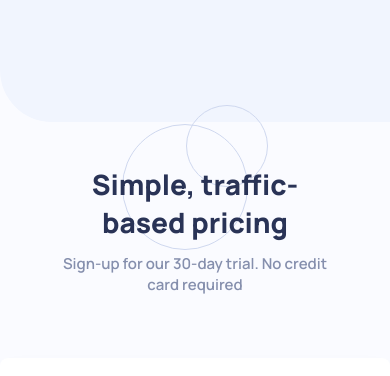
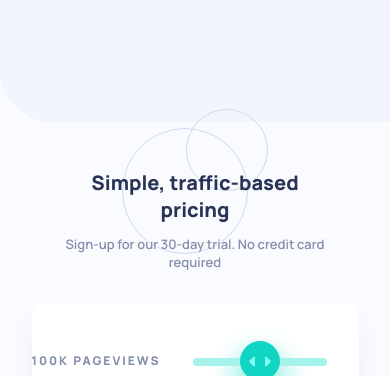
Before and after one commit to astragenius/pricing-slider, a website: page index.html in a window 390 px wide. Shown: the top 376 px of the page. Drawn offline with Linux system fonts and the light colour scheme.

Commit message:
moblie version finished

```diff
--- a/index.html
+++ b/index.html
@@ -18,18 +18,28 @@
   <main class="main__container">
     <div class="main__container_heading"><h1>Simple, traffic-based pricing</h1><h2>Sign-up for our 30-day trial. No credit card required</h2></div>
 
+
+
+
+
     <div class="content__container">
         <div class="content__container_header">
 
             <div class="content__header_pageview"><span>100k Pageviews</span></div>
             <div class="content__header_price"><div>$16.00</div><span>/ month</span></div>
 
+            <div class="slider__container">
+              <label for="slider"></label>
+              <input id="slider" class="slider-range" type="range">
+            </div>
+
         </div>
 
-        <div class="slider__container">
-          <label for="slider"></label>
-          <input id="slider" class="slider-range" type="range">
-        </div>
+
+
+
+
+
 
 
         <div class="slider__billing_container">
@@ -44,7 +54,7 @@
 
 
           <div class="discount_container">
-            <span>25% discount</span>
+            <span>25% <span class="discount">discount</span> </span>
           </div>
 
 
--- a/scss/_base.scss
+++ b/scss/_base.scss
@@ -18,6 +18,7 @@ body {
     background-image: url(/images/bg-pattern.svg);
     background-repeat: no-repeat;
     background-size: contain;
+
 
 }
 
--- a/scss/_breakpoints.scss
+++ b/scss/_breakpoints.scss
@@ -1,5 +1,5 @@
 $breakpoints: (
-    "xs": 0,
+    "xs": 414px,
     "sm": 480px,
     "md": 720px,
     "lg": 960px,
@@ -8,7 +8,7 @@ $breakpoints: (
 
 @mixin xs {
 
-    @media (min-width: map-get($breakpoints, "xs")){
+    @media (max-width: map-get($breakpoints, "xs")){
 
         @content
     }
--- a/scss/_components.scss
+++ b/scss/_components.scss
@@ -1,5 +1,6 @@
 @use 'functions';
 @use 'colors';
+@use 'breakpoints';
 
 
 
@@ -7,10 +8,20 @@
 
 h1 {
     color: $text-color-dark;
+
+    @include xs {
+
+        font-size: rem(20);
+    }
 }
 
 h2 {
     color: $text-color;
+
+    @include xs {
+
+        font-size: rem(13);
+    }
 
 }
 
@@ -39,6 +50,11 @@ h2 {
     background-position: center;
     margin-bottom: rem(54);
 
+    @include xs {
+
+        margin-bottom: rem(30);
+    }
+
     h1 {
 
         margin-bottom: rem(12);
@@ -55,11 +71,17 @@ h2 {
     border-radius: rem(8);
     margin-top: rem(54);
 
+    @include xs {
+
+        margin-top: rem(20);
+    }
+
 }
 
 .content__container_header {
 
-    padding: rem(24) rem(0);
+   padding-top: rem(24);
+
 }
 
 .content__header_pageview {
@@ -71,10 +93,15 @@ h2 {
         font-size: rem(14);
         letter-spacing: 2px;
         font-weight: 800;
+
+        @include xs {
+            font-size: rem(12);
+        }
     }
 }
 
 .content__header_price {
+
 
 
     div {
@@ -83,6 +110,11 @@ h2 {
         font-weight: 800;
         letter-spacing: -1px;
         color: $text-color-dark;
+
+        @include xs {
+
+            font-size: rem(32);
+        }
     }
 
     span {
@@ -91,17 +123,34 @@ h2 {
         font-weight: 600;
         color: $text-color;
         margin-left: rem(8);
+
+        @include xs {
+            font-size: rem(14);
+        }
     }
 }
 
 .slider__container {
 
     padding: rem(0) rem(48);
+    margin-top: rem(24);
+
+    @include xs {
+
+        padding: rem(0) rem(32);
+        margin-bottom: rem(24);
+        margin-top: rem(30);
+    }
 }
 
 .slider__billing_container {
 
     padding: rem(45) rem(50);
+
+    @include xs {
+
+        padding: rem(38) rem(20);
+    }
 }
 
 .billing {
@@ -118,13 +167,40 @@ h2 {
     border-radius: rem(20);
     margin-left: rem(9);
 
+    @include xs {
+
+        width: rem(42);
+        height: rem(19);
+        padding: 0;
+        display: flex;
+        justify-content: center;
+        align-items: center;
+
+    }
+
     span {
 
         font-size: rem(12);
         font-weight: 600;
         color: #FF8D68;
+
+        @include xs {
+            font-size: rem(10);
+        }
+
     }
+
+    .discount  {
+
+        @include xs {
+
+            display: none;
+        }
+    }
+
 }
+
+
 
 
 
@@ -135,6 +211,11 @@ h2 {
 }
 
 .content__footer_facts {
+
+    @include xs  {
+
+        margin-bottom: rem(32);
+    }
 
 
 
--- a/scss/_layout.scss
+++ b/scss/_layout.scss
@@ -17,6 +17,11 @@
     display: flex;
     flex-direction: column;
     justify-content: space-between;
+
+    @include xs {
+
+        align-items: center;
+    }
 
 
 
@@ -39,13 +44,23 @@
     max-height: rem(400);
     max-width: rem(540);
 
+    @include xs {
+
+        max-height: rem(478);
+        max-width: rem(327);
+    }
+
 
 }
+
+
+
 
 
 .content__container_header {
 
     display: flex;
+    flex-wrap: wrap;
     justify-content: space-around;
     align-items: center;
 
@@ -56,6 +71,12 @@
     display: flex;
     align-items: center;
     justify-content: space-between;
+
+    @include xs {
+
+        order: 3;
+
+    }
 }
 
 .slider__container {
@@ -63,13 +84,26 @@
     display: flex;
     justify-content: center;
     align-items: center;
+    flex-grow: 1;
+
 }
+
+
+
+
+
+
 
 .slider__billing_container {
 
     display: flex;
     justify-content: flex-end;
     align-items: center;
+
+    @include xs {
+
+        justify-content: center;
+    }
 }
 
 .content__container_footer {
@@ -77,4 +111,9 @@
     display: flex;
     justify-content: space-around;
     align-items: center;
+
+    @include xs {
+
+        flex-direction: column;
+    }
 }
--- a/scss/_rangeSlider.scss
+++ b/scss/_rangeSlider.scss
@@ -27,6 +27,7 @@ input[type=range] {
     background-repeat: no-repeat;
     background-position: center;
     background-color: $slider-bg;
+    box-shadow:  0px 18px 25px 10px $full-slider;
     -webkit-appearance: none;
   }
 
@@ -63,6 +64,7 @@ input[type=range] {
     background-repeat: no-repeat;
     background-position: center;
     background-color: $slider-bg;
+    box-shadow: 0px 18px 25px 10px $full-slider;
 
   }
 
--- a/scss/_toggleSwitch.scss
+++ b/scss/_toggleSwitch.scss
@@ -7,6 +7,11 @@
     width: rem(43);
     height: rem(22);
     margin: rem(0) rem(16);
+
+    @include xs{
+
+        margin: rem(0) rem(10);
+    }
 
     input {
         opacity: 0;
--- a/scss/index.scss
+++ b/scss/index.scss
@@ -1,5 +1,6 @@
 
 @import 'colors';
+@import 'breakpoints';
 
 @import 'functions';
 @import 'base';
@@ -13,4 +14,3 @@
 @import 'components';
 @import 'toggleSwitch';
 @import 'rangeSlider';
-@import 'breakpoints';
```
Also changed, not shown: css/index.css.
